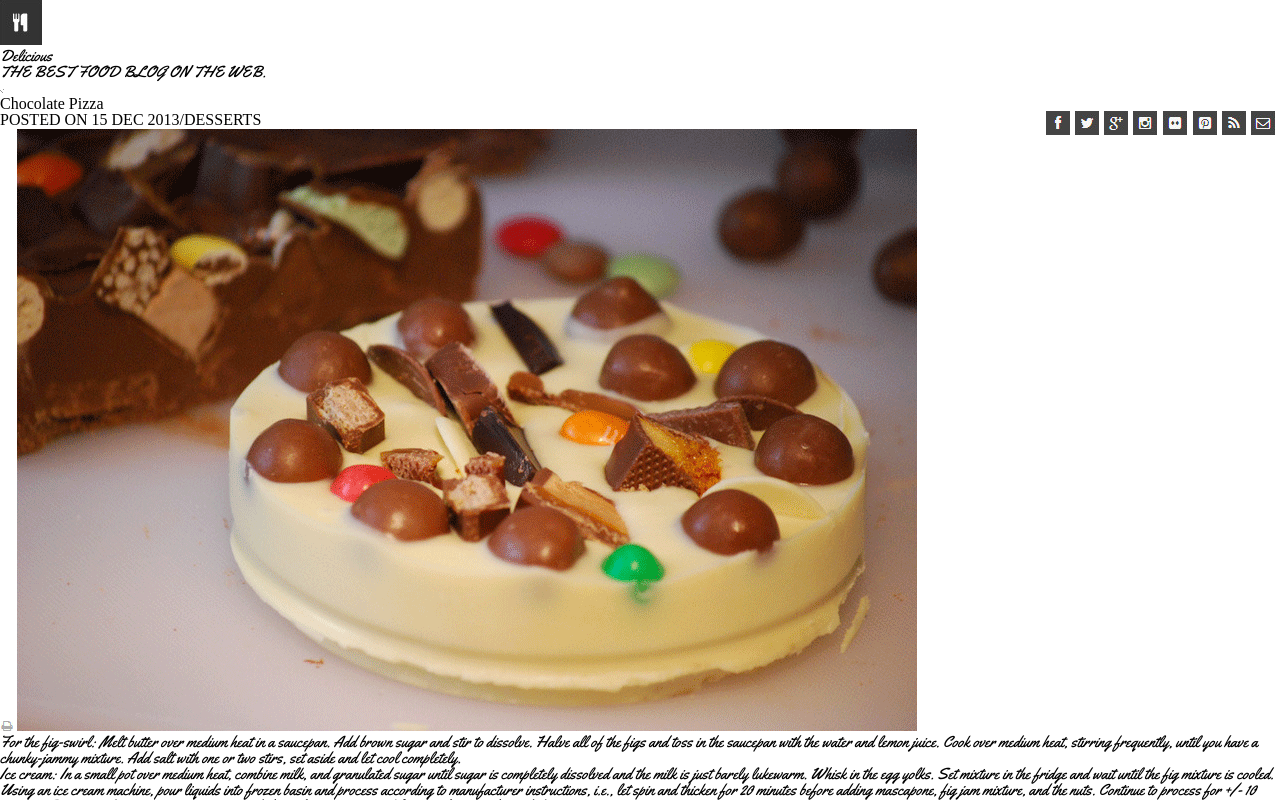
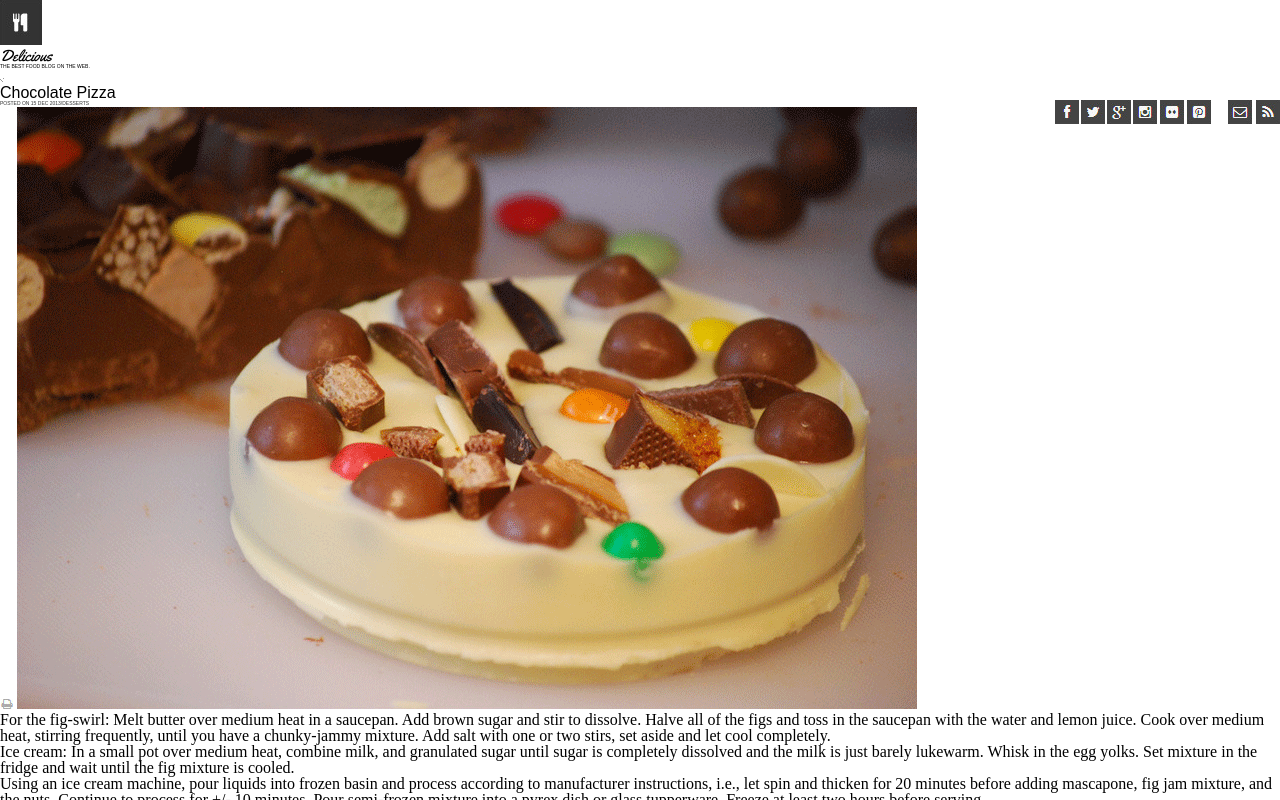
Before and after one commit to flowers-energy/chocolate-pizza, a plain HTML site: page index.html in a window 1280 px wide. Shown: the top 800 px of the page. Drawn offline with Linux system fonts and the light colour scheme.

Commit message:
updating style, and index

```diff
--- a/css/style.css
+++ b/css/style.css
@@ -1,10 +1,35 @@
-p {
+header h1 {
   font-family: 'Cookie', cursive;
 font-family: 'Yellowtail', cursive;
+}
+header h2 {
+  font-family:Arial, Helvetica, sans-serif;
+  font-size: 5px;
 }
 
 header li {
   line-height: 100px;
   float: right;
-  margin-right: 5px;
+  margin-right: 2px;
+
 }
+header div {
+  line-height: 100px;
+  float: right;
+  margin-left: 15px;
+
+}
+h3 {
+  font-style: bold;
+  font-family: Arial, Helvetica, sans-serif;
+}
+
+h4 {
+font-size: 5px;
+font-family: Arial, Helvetica, sans-serif;
+color:#333;
+}
+  header img {
+    background-image: src("lab-assets/hr-img.png");
+    background-repeat: repeat-y;
+  }
--- a/index.html
+++ b/index.html
@@ -16,12 +16,12 @@
     <nav>
 
       <img src="lab-assets/logo.png" alt="logo">
-      <p>Delicious</p>
-      <p>THE BEST FOOD BLOG ON THE WEB.</p>
-      <ul>
-        <li><img src="lab-assets/mail-icon.png" alt="mail"></li>
-        <li><img src="lab-assets/rss-icon.png" alt="rss"></li>
-      </ul>
+      <h1>Delicious</h1>
+      <h2>THE BEST FOOD BLOG ON THE WEB.</h2>
+    <div>
+      <img src="lab-assets/mail-icon.png" alt="mail"></li>
+      <img src="lab-assets/rss-icon.png" alt="rss"></li>
+    </div>
       <ul>
         <li><img src="lab-assets/pint-icon.png" alt="pinterest"></li>
         <li><img src="lab-assets/flic-icon.png" alt="flic"></li>
@@ -36,8 +36,8 @@
   </header>
   <img src="lab-assets/hr-img.png" alt="hr">
   <main>
-    <h1>Chocolate Pizza</h1>
-    <h2>POSTED ON 15 DEC 2013/DESSERTS</h2>
+    <h3>Chocolate Pizza</h3>
+    <h4>POSTED ON 15 DEC 2013/DESSERTS</h4>
     <img src="lab-assets/print-icon.png" alt="print">
     <img src="lab-assets/choco-pizza.png" alt="choco-pizza">
     <section>
```
